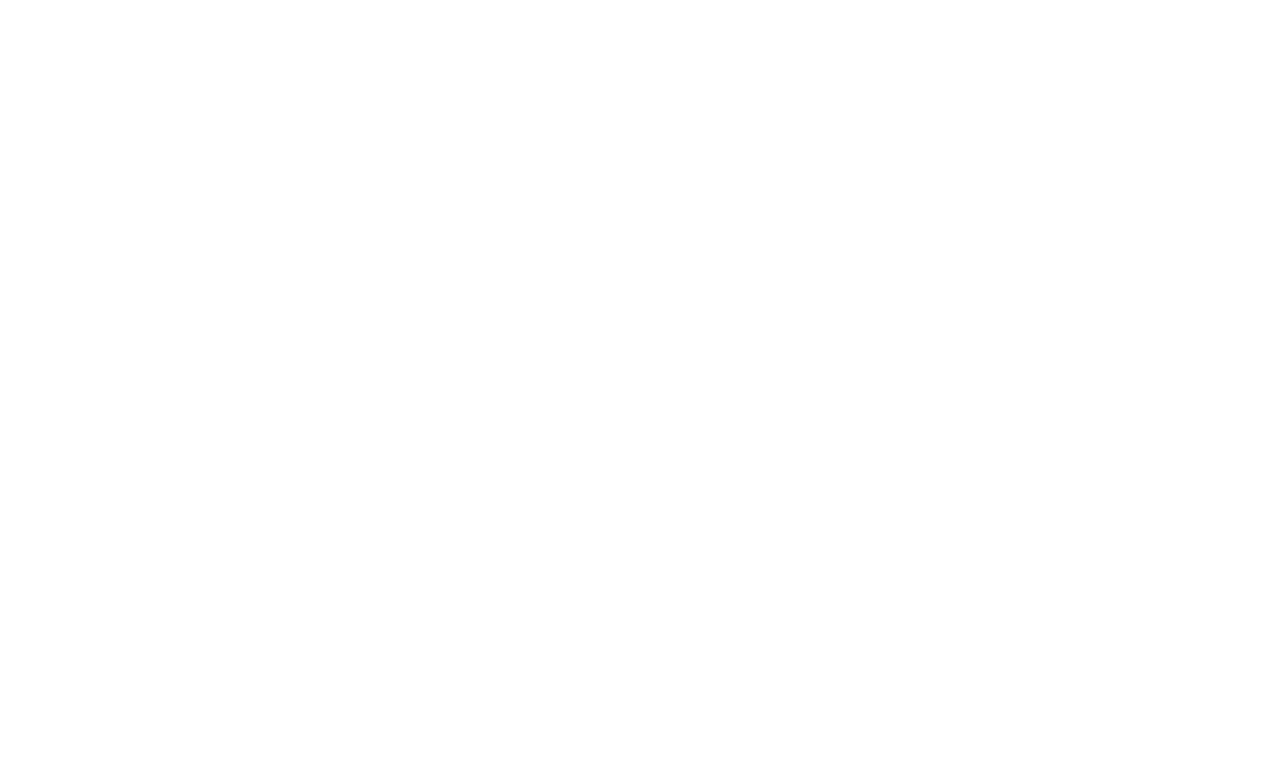
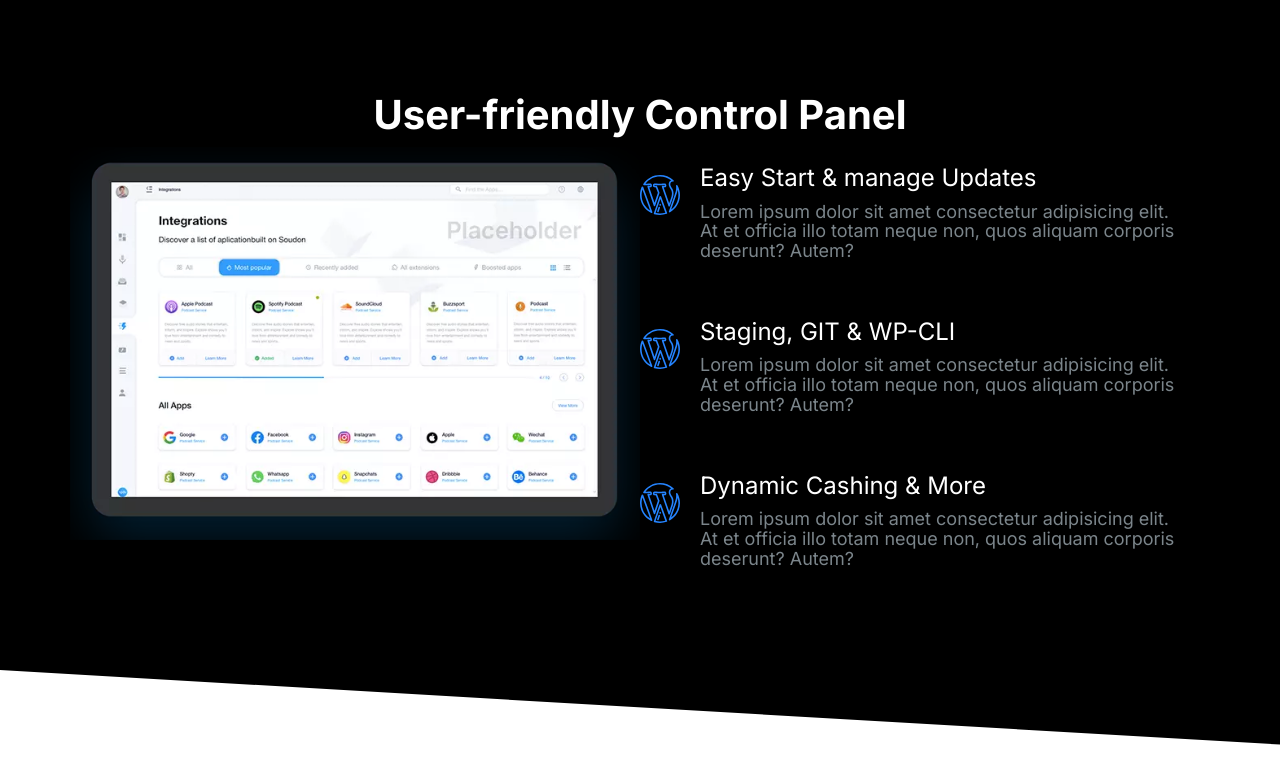
Before and after one commit to vaibhav519/Moshify, a plain HTML site: page index.html in a window 1280 px wide. Drawn offline with Linux system fonts and the light colour scheme.

Commit message:
build block showcase component.

```diff
--- a/css/styles.css
+++ b/css/styles.css
@@ -16,6 +16,10 @@
 }
 
 /* Typography*/
+::selection {
+  background-color: var(--color-primary);
+  color: #fff;
+}
 
 html {
   /* 62.5% of 16px = 10px*/
@@ -47,6 +51,7 @@ h2 {
 
 h3 {
   font-size: 3rem;
+  font-weight: 500;
 }
 
 p {
@@ -140,7 +145,6 @@ a {
 .list {
   list-style: none;
   padding: 0;
-  color: var(--color-heading);
 }
 
 .list--inline .list__item {
@@ -151,6 +155,7 @@ a {
 .list--tick {
   list-style-image: url(../images/tick.svg);
   padding-left: 3rem;
+  color: var(--color-heading);
 }
 
 .list--tick .list__item {
@@ -420,6 +425,7 @@ a {
 
 .media {
   display: flex;
+  margin-bottom: 4rem;
 }
 
 .media__title {
@@ -621,18 +627,20 @@ a {
   background-color: #000;
   color: #7b858b;
 }
-.block--dark .block__heading {
+.block--dark h1,
+.block--dark h2,
+.block--dark h3 {
   color: #fff;
 }
 
 .block--skewed-right {
   padding-bottom: calc(var(--padding-vertical) + 4rem);
-  clip-path: polygon(0% 0%, 100% 0%, 100% 100%, 0% 80%);
+  clip-path: polygon(0% 0%, 100% 0%, 100% 100%, 0% 90%);
 }
 
 .block--skewed-left {
   padding-bottom: calc(var(--padding-vertical) + 4rem);
-  clip-path: polygon(0% 0%, 100% 0%, 100% 80%, 0% 100%);
+  clip-path: polygon(0% 0%, 100% 0%, 100% 90%, 0% 100%);
 }
 
 .container {
@@ -704,9 +712,6 @@ a {
 }
 
 /* Hero */
-.hero {
-  clip-path: polygon(0% 0%, 100% 0%, 100% 90%, 0% 100%);
-}
 
 .hero__tagline {
   font-size: 2rem;
@@ -787,3 +792,24 @@ a {
     order: 2;
   }
 }
+
+/* Showcase Block */
+.block-showcase__image > img{
+  width: 100%;
+}
+
+
+@media screen and (min-width: 768px) {
+  .block-shocase .grid {
+    grid-template-columns: 50% 50%;
+  }
+  .block-showcase__image {
+    justify-self: end
+  }
+
+  .block-showcase__image > img{
+    width: 100%;
+    max-width: 700px;
+  }
+
+}
--- a/index.html
+++ b/index.html
@@ -16,6 +16,67 @@
     <link rel="stylesheet" href="" />
   </head>
   <body>
-
+    <section class="block block--dark block--skewed-right block-shocase">
+      <header class="block__header">
+        <h2>User-friendly Control Panel</h2>
+      </header>
+      <div class="container grid grid--1x2">
+        <picture class="block-showcase__image">
+          <source type="image/webp" srcset="images/ipad.webp 1x, images/ipad@2x.webp 2x">
+          <source type="image/webp" srcset="images/ipad.png 1x, images/ipad@2x.png 2x">
+          <img src="images/ipad.png" alt="" />
+        </picture>
+        <ul class="list">
+          <li>
+            <div class="media">
+              <div class="media__image">
+                <svg class="icon icon--primary">
+                  <use xlink:href="images/sprite.svg#wordpress"></use>
+                </svg>
+              </div>
+              <div class="media__body">
+                <h3 class="media__title">Easy Start & manage Updates</h3>
+                <p>
+                  Lorem ipsum dolor sit amet consectetur adipisicing elit. At et officia
+                  illo totam neque non, quos aliquam corporis deserunt? Autem?
+                </p>
+              </div>
+            </div>
+          </li>
+          <li>
+            <div class="media">
+              <div class="media__image">
+                <svg class="icon icon--primary">
+                  <use xlink:href="images/sprite.svg#wordpress"></use>
+                </svg>
+              </div>
+              <div class="media__body">
+                <h3 class="media__title">Staging, GIT & WP-CLI</h3>
+                <p>
+                  Lorem ipsum dolor sit amet consectetur adipisicing elit. At et officia
+                  illo totam neque non, quos aliquam corporis deserunt? Autem?
+                </p>
+              </div>
+            </div>
+          </li>
+          <li>
+            <div class="media">
+              <div class="media__image">
+                <svg class="icon icon--primary">
+                  <use xlink:href="images/sprite.svg#wordpress"></use>
+                </svg>
+              </div>
+              <div class="media__body">
+                <h3 class="media__title">Dynamic Cashing & More</h3>
+                <p>
+                  Lorem ipsum dolor sit amet consectetur adipisicing elit. At et officia
+                  illo totam neque non, quos aliquam corporis deserunt? Autem?
+                </p>
+              </div>
+            </div>
+          </li>
+        </ul>
+      </div>
+    </section>
   </body>
 </html>
```
Also changed, not shown: css/components/block-showcase.html (added, +62 -0 lines), images/ipad.png (added), images/ipad.webp (added), images/ipad@2x.png (added), images/ipad@2x.webp (added).
